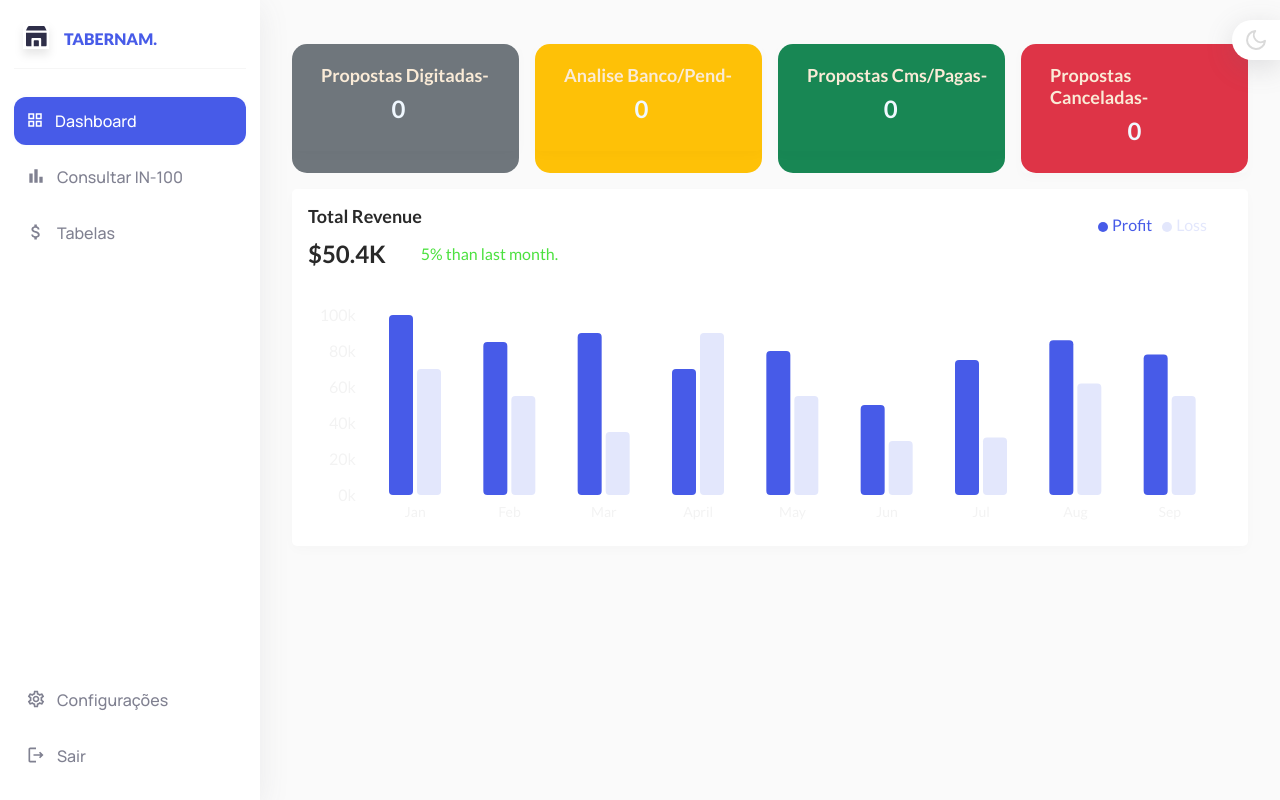
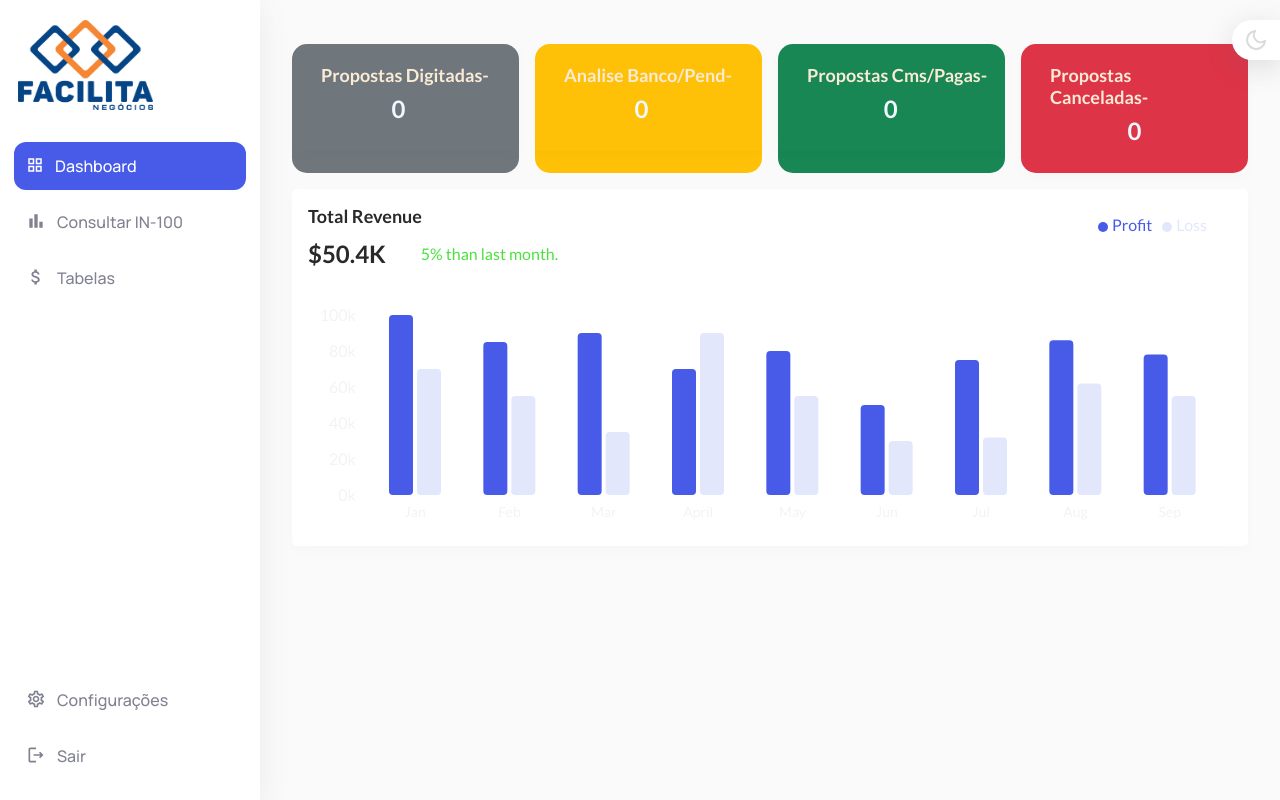
Before and after one commit to ArthurMorenoDev/facilita-frontend-admin, a React (Vite) app: page /dashboard in a window 1280 px wide. Built offline with nearby package versions, Linux system fonts and the light colour scheme; some icons are missing.

Commit message:
Personalização de componentes

```diff
--- a/src/components/sidebar/Sidebar.jsx
+++ b/src/components/sidebar/Sidebar.jsx
@@ -1,4 +1,4 @@
-import { useContext, useEffect, useRef } from "react";
+import { useState, useContext, useEffect, useRef } from "react";
 import { ThemeContext } from "../../context/ThemeContext";
 import { LIGHT_THEME } from "../../constants/themeConstants";
 import LogoBlue from "../../assets/images/logo_blue.svg";
@@ -16,8 +16,12 @@ import {
   MdOutlineShoppingBag,
 } from "react-icons/md";
 import { Link } from "react-router-dom";
+
 import "./Sidebar.scss";
 import { SidebarContext } from "../../context/SidebarContext";
+
+
+
 
 const Sidebar = () => {
   const { theme } = useContext(ThemeContext);
@@ -49,8 +53,9 @@ const Sidebar = () => {
     >
       <div className="sidebar-top">
         <div className="sidebar-brand">
-          <img src={theme === LIGHT_THEME ? LogoBlue : LogoWhite} alt="" />
-          <span className="sidebar-brand-text">tabernam.</span>
+        <img src="../src/assets/logo.PNG" className="logoMarca" alt="Logo" />
+          {/* <img src={theme === LIGHT_THEME ? LogoBlue : LogoWhite} alt="" />
+          <span className="sidebar-brand-text">tabernam.</span> */}
         </div>
         <button className="sidebar-close-btn" onClick={closeSidebar}>
           <MdOutlineClose size={24} />
--- a/src/components/sidebar/Sidebar.scss
+++ b/src/components/sidebar/Sidebar.scss
@@ -51,7 +51,7 @@
     justify-content: space-between;
     margin-bottom: 28px;
     padding-bottom: 4px;
-    border-bottom: 1px solid var(--border-color-inverted);
+    // border-bottom: 1px solid var(--border-color-inverted);
   }
 
   .sidebar-brand{
@@ -180,3 +180,11 @@
     margin-top: auto;
   }
 }
+
+.logoMarca{
+
+  margin-bottom: 0px;
+  margin-left: 4px;
+  height: 90px;
+  width: 135px  ;
+}
```
